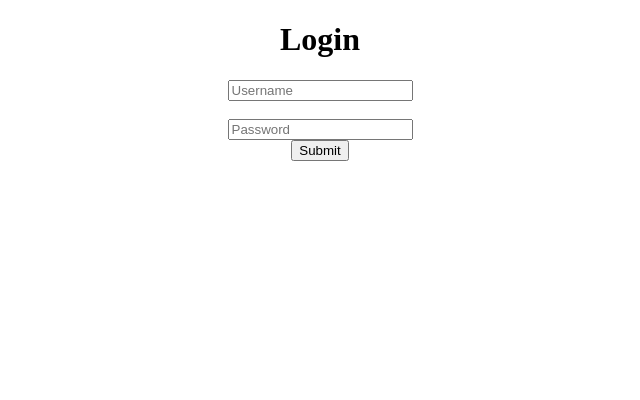
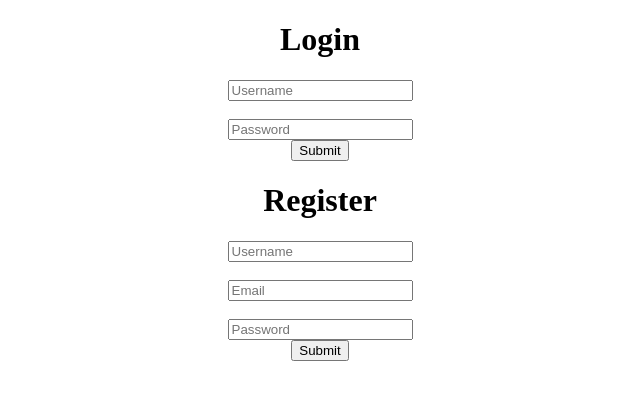
Before and after one commit to shrestharosy/react-hooks-intro, a React (Create React App) app: page / in a window 1280 px wide. Shown: the top 400 px of the page, without its empty margins (320-960 px from the left). Built offline with nearby package versions, Linux system fonts and the light colour scheme.

Commit message:
[REGISTER] : Create register form

```diff
--- a/src/App.js
+++ b/src/App.js
@@ -4,6 +4,7 @@ import React from 'react';
 // import CounterFunction from './components/CounterFunction';
 // import LightFunction from './components/LightFunction';
 import Login from './components/LoginForm';
+import Register from './components/RegisterForm';
 
 function App() {
   return (
@@ -14,6 +15,7 @@ function App() {
       <LightFunction /> */}
 
       <Login />
+      <Register />
     </>
   );
 }
--- /dev/null
+++ b/src/components/RegisterForm.jsx
@@ -0,0 +1,60 @@
+import React, { useState } from 'react';
+
+const initialState = { username: '', email: '', password: '' };
+
+export default function Register() {
+  const [form, setForm] = useState(initialState);
+  const [user, setUser] = useState(null);
+
+  const handleChange = event => {
+    setForm({
+      ...form,
+      [event.target.name]: event.target.value
+    });
+  };
+
+  const handleSubmit = event => {
+    event.preventDefault();
+    setUser(form);
+    setForm(initialState)
+  };
+
+  return (
+    <div style={{ textAlign: 'center' }}>
+      <h1>Register</h1>
+
+      <form
+        style={{ display: 'grid', textAlign: 'center', justifyItems: 'center' }}
+        onSubmit={handleSubmit}
+      >
+        <input
+          type='text'
+          placeholder='Username'
+          name='username'
+          onChange={handleChange}
+          value={form.username}
+        />
+        <br />
+        <input
+          type='email'
+          placeholder='Email'
+          name='email'
+          onChange={handleChange}
+          value={form.email}
+        />
+        <br />
+        <input
+          type='password'
+          placeholder='Password'
+          name='password'
+          onChange={handleChange}
+          value={form.password}
+        />
+        <button type='submit'>Submit</button>
+        <p>
+          {user ? user.username + ' ' + user.password + ' ' + user.email : ''}
+        </p>
+      </form>
+    </div>
+  );
+}
```
